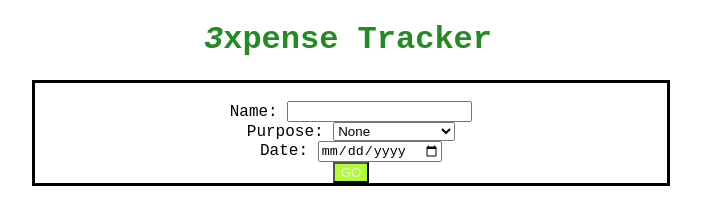
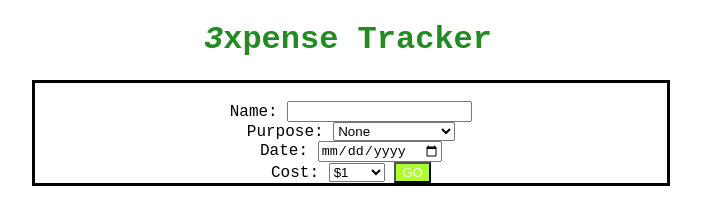
Before and after one commit to ZakariyaAden/JS-Projects, a plain HTML site: page Projects/expense_tracker/index.html in a window 1280 px wide. Shown: the whole page, without its empty margins (292-993 px from the left). Drawn offline with Linux system fonts and the light colour scheme.

Commit message:
./Projects/expense_tracker// getting ready to rewrote src out of boredom

```diff
--- a/Projects/expense_tracker/index.html
+++ b/Projects/expense_tracker/index.html
@@ -26,6 +26,16 @@
         <label for = "dateSelecction">Date:</label>
         <input type = "date" id = "dateSelecction">
         <br>
+        <label for = "costDropdown">Cost:</label>
+        <select id = "dropdownForpurposes">
+            <option>$1</option>
+            <option>$5</option>
+            <option>$10</option>
+            <option>$15</option>
+            <option>$20</option>
+            <option>$100</option>
+            <option>Other</option>
+        </select>
         <button type = "button" id = "subInfoOfExpense">GO</button>
     </div>
     <script src = "index.js"></script>
--- a/Projects/expense_tracker/index.js
+++ b/Projects/expense_tracker/index.js
@@ -10,4 +10,4 @@ subAllExpenses.addEventListener('click',() => {
     printAllExpenes.innerHTML = 'Name of Expenes: ' + nameOfExpense.value;
 
     document.getElementById('body').append(printAllExpenes);
-})
+});
```
